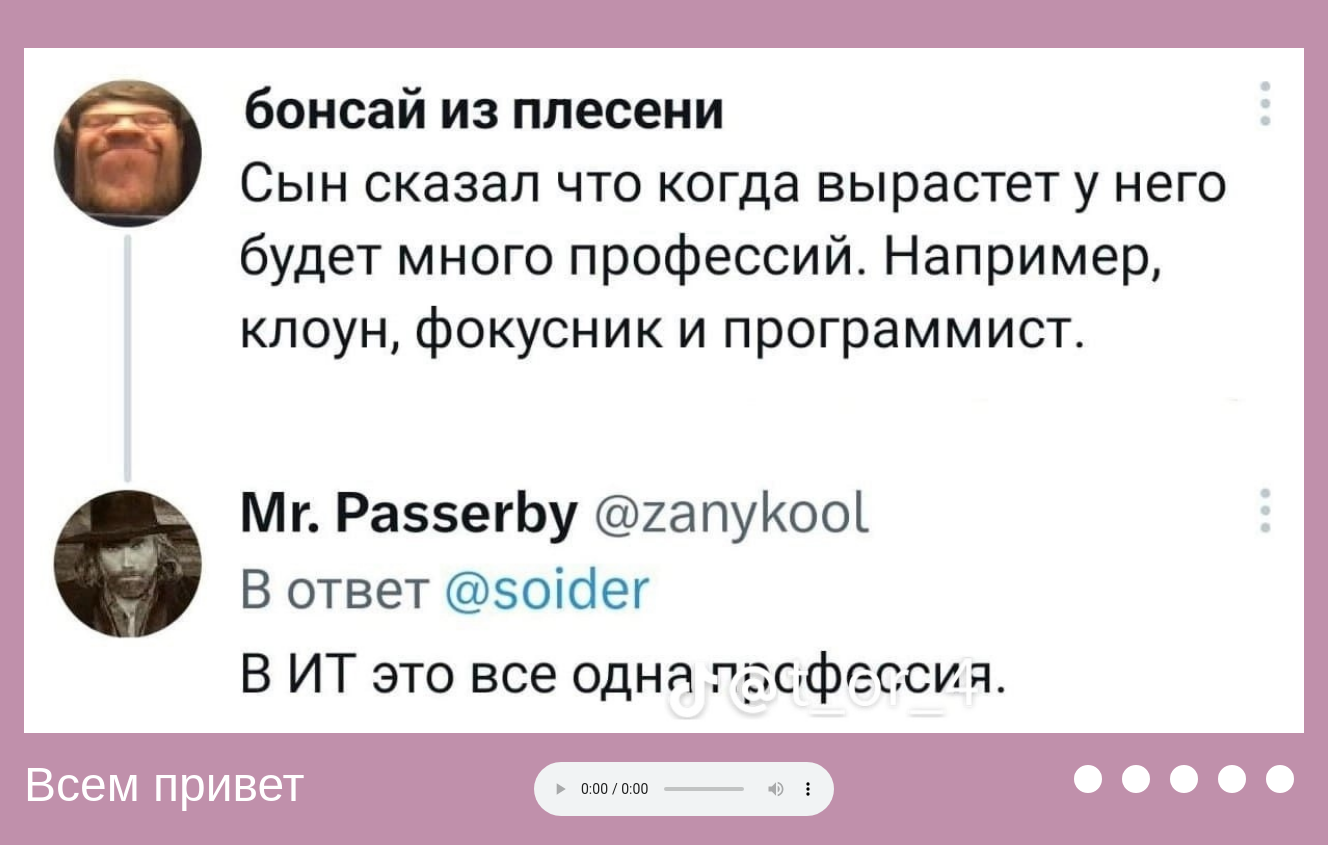
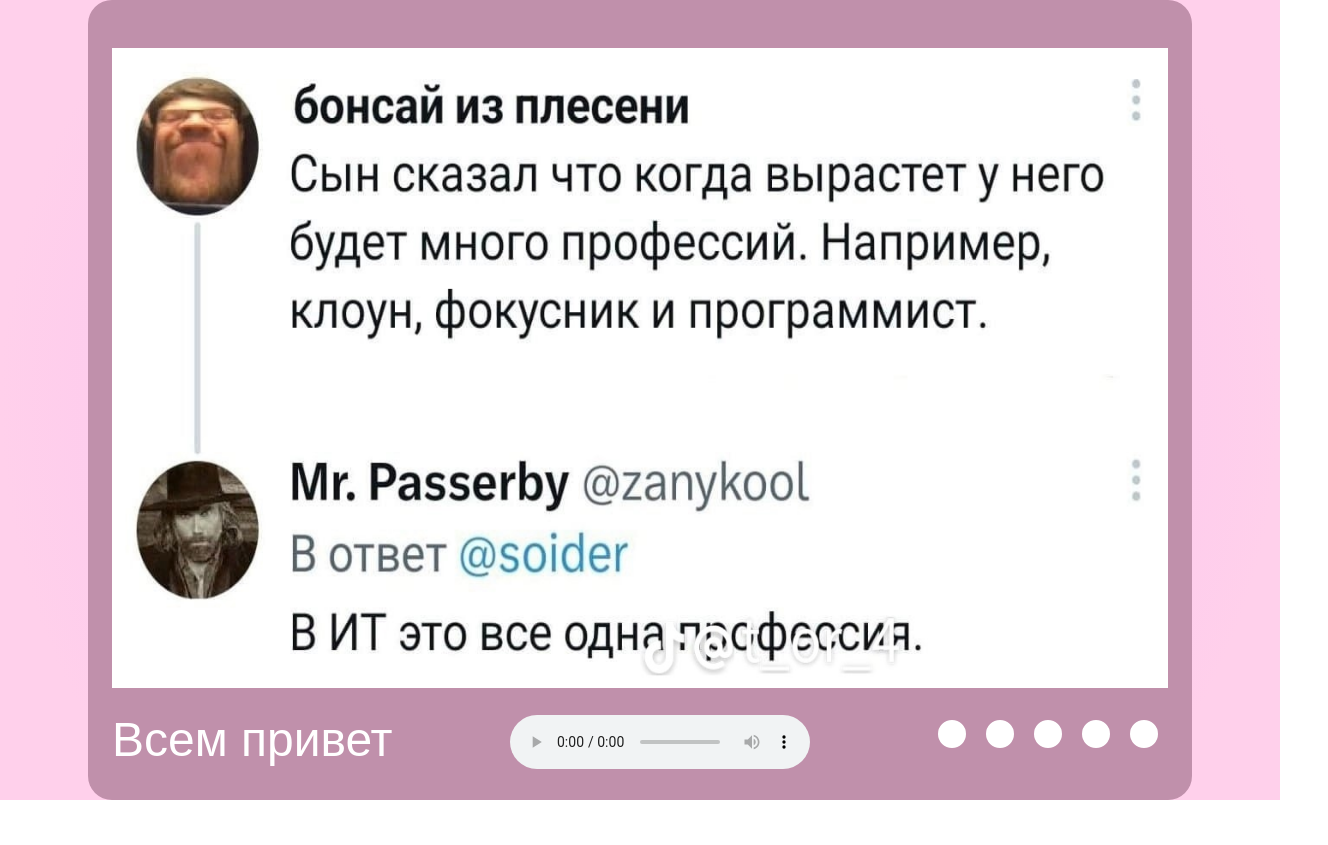
Before and after one commit to muslimeoww/cssMemeSlider, a plain HTML site: page cssMemeSlider/index.html in a window 1280 px wide. Shown: the whole page, 1328 px wide, since content can reach past the window. After the commit the page ends 800 px from the top, so only its background shows below. Drawn offline with Linux system fonts and the light colour scheme.

Commit message:
feat: add some styles

```diff
--- a/cssMemeSlider/style.css
+++ b/cssMemeSlider/style.css
@@ -1,35 +1,25 @@
-/* Ключи для анимаций */
-@keyframes slide-animation {
-    from {opacity: 0;}
-    to {opacity: 1;}
-  }
 
-@keyframes text-animation {
-    from {opacity: 0;}
-    to {opacity: 1;}
-  }
   /* Настройка тела */
   body {
-    margin-top: 5%;
+
     margin: 0;
     background: #ffd0eb;
     background: -webkit-radial-gradient(circle farthest-side at center center, #caa5ce 0%, #ffd0eb 100%);
     background: -moz-radial-gradient(circle farthest-side at center center, #6a4a72 0%, #ffd0eb 100%);
     background: radial-gradient(circle farthest-side at center center, #f8b9f5 0%, #ffd0eb 100%);
     font-family: "Arial";
+
 }
 
-.audiom {
-    display: flex;
-}
+
 
 /* Настройка глав контейнера */
 .container {
+    border-radius: 1.5em;
     background: #c090ab;
     width: 100%;
-    max-width: 90em;
+    max-width: 66em;
     margin: 0 auto;
-    height: fit-content;
     display: flex;
     flex-direction: column;
     align-items: center;
@@ -37,8 +27,8 @@
   }
   /* Картинки */
   .slider {
+    height: 40rem;
     width: 100%;
-    height: fit-content;
     margin: 1.5em;
     text-align: center;
     position: relative;
@@ -122,13 +112,26 @@
   }
 
 
+  .control:active .gartaem {
+    background-color: rgb(100, 40, 197);
+}
+
   .gartaem:hover {
     background-color: rgb(179, 132, 255);
     border: 0.15em solid rgb(179, 132, 255);
     cursor: pointer;
   }
 
+  /* Ключи для анимаций */
+@keyframes slide-animation {
+    from {opacity: 0;}
+    to {opacity: 1;}
+  }
 
+@keyframes text-animation {
+    from {opacity: 0;}
+    to {opacity: 1;}
+  }
 
 
 /* Настройка анимаций */
@@ -138,7 +141,7 @@
 #button_four:checked ~ .slider-text > .slider-buttons > .four > .gartaem,
 #button_five:checked ~ .slider-text > .slider-buttons > .five > .gartaem {
   background: #a46cc5;
-  transition: background ease-in-out 0.3s;
+  transition: background ease-in-out 0.4s;
 }
 
 
@@ -158,5 +161,5 @@
 #button_three:checked ~ .slider-buttons-text > .slider-text > #buttons_three,
 #button_four:checked ~ .slider-buttons-text > .slider-text > #buttons_four,
 #button_five:checked ~ .slider-buttons-text > .slider-text > #buttons_five {
- animation: text-animation 1s ease-in-out 0.8s 1 normal forwards;
+ animation: text-animation 0.5s ease-in-out 0.3s 1 normal forwards;
 }
```
